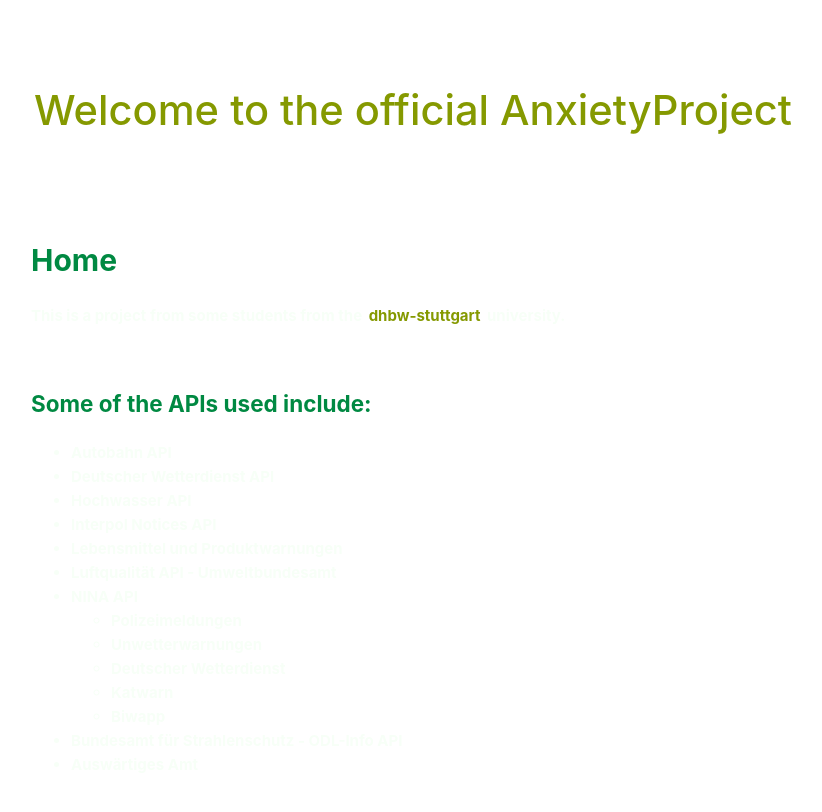
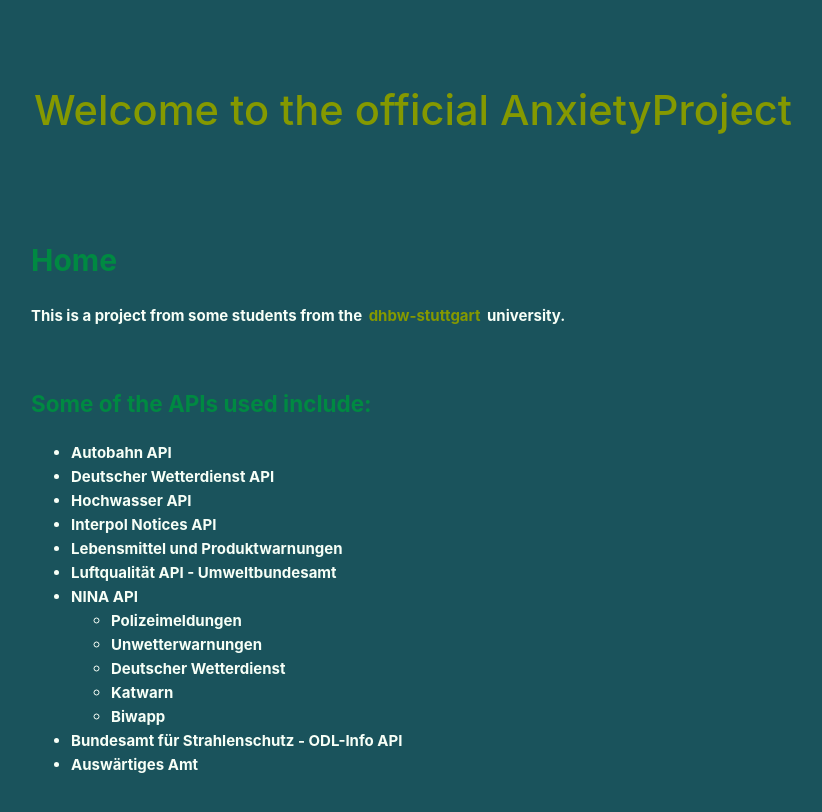
Before and after one commit to jujujuok/AnxietyFrontend, a Vue app: page / in a window 1280 px wide. Shown: the top 812 px of the page, without its empty margins (25-847 px from the left). Built offline with nearby package versions, Linux system fonts and the light colour scheme; some icons are missing.

Commit message:
update color again hups

```diff
--- a/src/assets/base.css
+++ b/src/assets/base.css
@@ -1,4 +1,3 @@
-/* color palette from <https://github.com/vuejs/theme> */
 :root {
   --dark-mode-bg: rgb(26, 83, 92);
   --dark-mode-text: rgb(247,255,247);
@@ -18,8 +17,8 @@
 
 body {
   min-height: 100vh;
-  color: var(--color-text);
-  background: var(--color-background);
+  color: var(--dark-mode-text);
+  background: var(--dark-mode-bg);
   transition:
     color 0.5s,
     background-color 0.5s;
--- a/src/assets/main.css
+++ b/src/assets/main.css
@@ -46,5 +46,5 @@ a,
 }
 
 .background {
-  background-color: var(--dark-mode-background);
+  background-color: var(--dark-mode-bg);
 }
```
